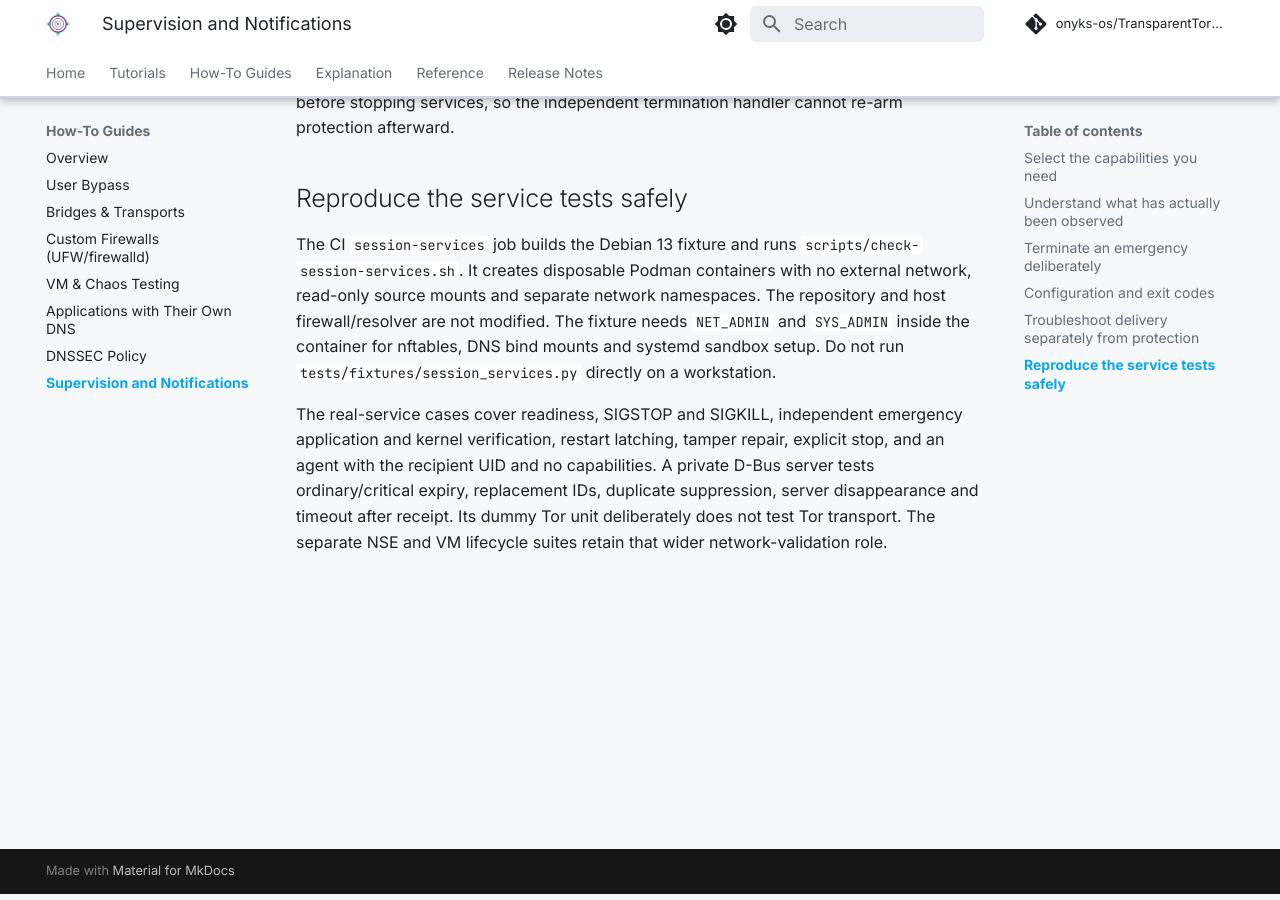
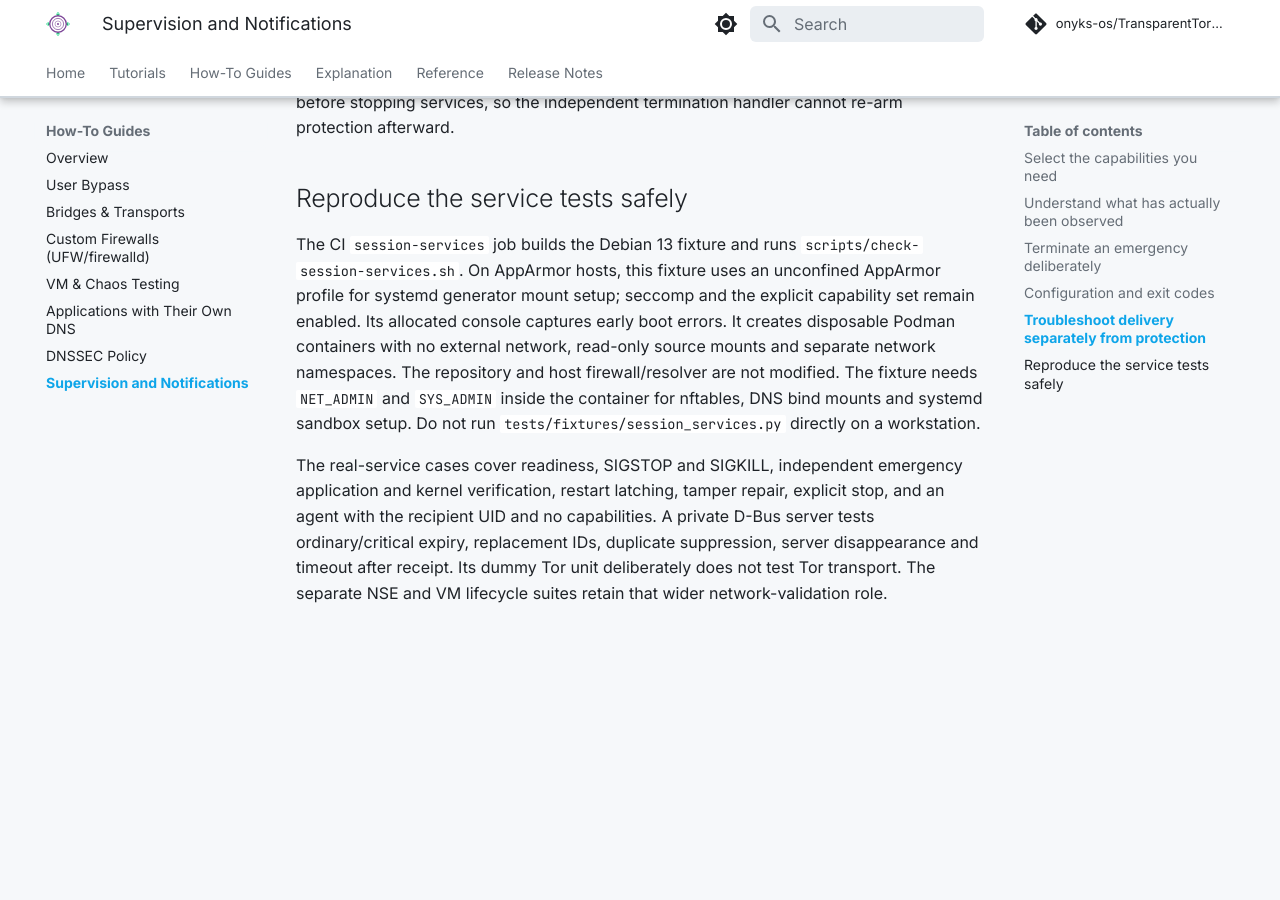
Before and after one commit to onyks-os/TransparentTorProxy, an MkDocs documentation site: the page built from docs/web/how-to/session-observations.md, in a window 1280 px wide and 900 px high, scrolled down 3278 px. Built offline with MkDocs 1.6.1 and Material for MkDocs 9.7.7, drawn with Linux system fonts in a browser that asks for light colours; comment, search, counter and statistics services are not loaded.

Commit message:
ci: allow isolated systemd generator mounts on AppArmor hosts
Signed-off-by: onyks-os <129986281+onyks-os@users.noreply.github.com>

```diff
--- a/docs/web/how-to/session-observations.md
+++ b/docs/web/how-to/session-observations.md
@@ -130,7 +130,10 @@
 ## Reproduce the service tests safely
 
 The CI `session-services` job builds the Debian 13 fixture and runs
-`scripts/check-session-services.sh`. It creates disposable Podman containers
+`scripts/check-session-services.sh`. On AppArmor hosts, this fixture uses an
+unconfined AppArmor profile for systemd generator mount setup; seccomp and the
+explicit capability set remain enabled. Its allocated console captures early
+boot errors. It creates disposable Podman containers
 with no external network, read-only source mounts and separate network
 namespaces. The repository and host firewall/resolver are not modified.
 The fixture needs `NET_ADMIN` and `SYS_ADMIN` inside the container for nftables,
```
Also changed, not shown: CHANGELOG.md (+3 -0 lines), docs/web/how-to/vm-testing.md (+1 -1 lines), 1 other file.
